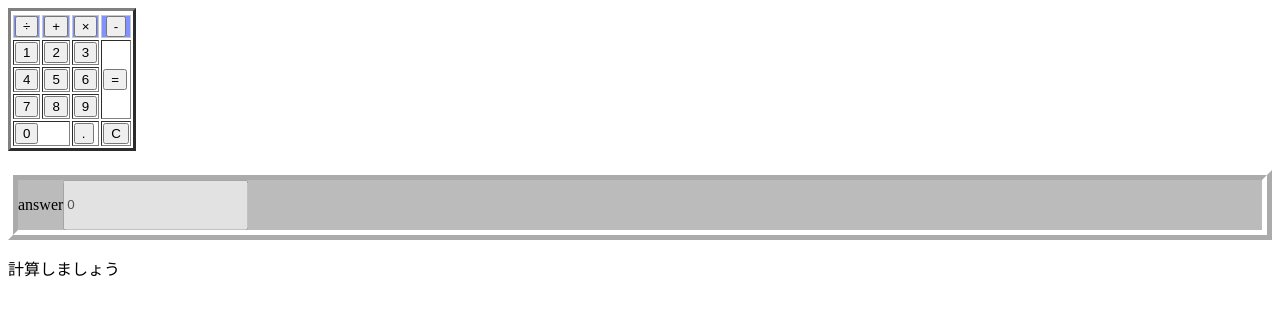
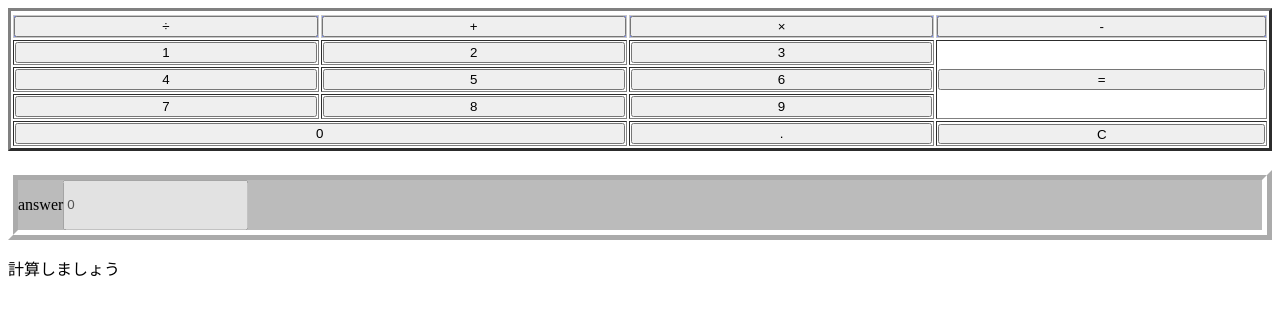
Before and after one commit to yutamamiya/calculator, a plain HTML site: page index.html in a window 1280 px wide. Drawn offline with Linux system fonts and the light colour scheme.

Commit message:
フレキシブルレイアウト作業

```diff
--- a/index.html
+++ b/index.html
@@ -14,74 +14,74 @@
     <tr>
       <!--division-->
       <th>
-        <input type="button" value="÷" onclick="OnButtonClickDivison()">
+        <input type="button" value="÷" onclick="OnButtonClickDivison()" style="width: 100%;">
       </th>
       <!--multiplication-->
       <th>
-        <input type="button" value="+" onclick="OnButtonClickaddition()">
+        <input type="button" value="+" onclick="OnButtonClickaddition()"style="width: 100%;">
       </th>
       <th>
-        <input type="button" value="×" onclick="OnButtonCllickmulti()">
+        <input type="button" value="×" onclick="OnButtonCllickmulti()"style="width: 100%;">
       </th>
       <th>
-        <input type="button" value="-" onclick="OnButtoClicksubtraction()">
+        <input type="button" value="-" onclick="OnButtoClicksubtraction()"style="width: 100%;">
       </th>
     </tr>
 
     <tr>
       <td>
-        <input type="button" value="1" onclick="OnButtoClick1()">
+        <input type="button" value="1" onclick="OnButtoClick1()"style="width: 100%;">
       </td>
       <td>
-        <input type="button" value="2" onclick="OnButtoClick2()">
+        <input type="button" value="2" onclick="OnButtoClick2()"style="width: 100%;">
       </td>
 
        <td>
-        <input type="button" value="3" onclick="OnButtoClick3()">
+        <input type="button" value="3" onclick="OnButtoClick3()"style="width: 100%;">
       </td>
       <td rowspan="3">
-        <input type="button" value="=" onclick="OnbuttonClickequal()">
+        <input type="button" value="=" onclick="OnbuttonClickequal()"style="width: 100%;">
       </td>
     </tr>
     <tr>
       <td>
-      <input type="button" value="4" onclick="OnButtoClick4()">
+      <input type="button" value="4" onclick="OnButtoClick4()" style="width: 100%;">
       </button>
       </td>
       <td>
-      <input type="button" value="5" onclick="OnButtoClick5()">
+      <input type="button" value="5" onclick="OnButtoClick5()" style="width: 100%;">
       </button>
       </td>
       <td>
-      <input type="button" value="6" onclick="OnButtoClick6()">
+      <input type="button" value="6" onclick="OnButtoClick6()" style="width: 100%;">
       </button>
       </td>
     </tr>
 
     <tr>
       <td>
-      <input type="button" value="7" onclick="OnButtoClick7()">
+      <input type="button" value="7" onclick="OnButtoClick7()" style="width: 100%;">
       </button>
       </td>
       <td>
-      <input type="button" value="8" onclick="OnButtoClick8()">
+      <input type="button" value="8" onclick="OnButtoClick8()" style="width: 100%;">
       </button>
       </td>
       <td>
-      <input type="button" value="9" onclick="OnButtoClick9()">
+      <input type="button" value="9" onclick="OnButtoClick9()" style="width: 100%;">
       </button>
       </td>
     </tr>
 
     <tr>
       <td colspan="2">
-        <input type="button" value="0" onclick="OnButtoClick0()">
+        <input type="button" value="0" onclick="OnButtoClick0()"style="width: 100%;">
       </td>
       <td>
-        <input type="button" value="." onclick="OnclickDecimal()">
+        <input type="button" value="." onclick="OnclickDecimal()"style="width: 100%;">
       </td>
       <td>
-        <input type="button" value="C" onclick="OnClickClear()">
+        <input type="button" value="C" onclick="OnClickClear()"style="width: 100%;height: 20px;">
       </td>
     </tr>
   </table>
@@ -92,7 +92,7 @@
     </h3>
     <div class="input_box">
       <p>answer</p>
-      <input type="number" id="ansewer_text" value="0" disabled>
+      <input type="number" id="ansewer_text" value="0" disabled ">
     </div>
     <p>計算しましょう</p>
   </body>
--- a/main.css
+++ b/main.css
@@ -1,14 +1,22 @@
+html{
+  width: 100%;
+  height: 100%;
+
+}
+
 th {
   background-color: rgb(127, 146, 255);
   border: 1px solid rgb(199, 199, 199);
   padding: 0px;
 }
 td {
-
   border: auto solid #bbb;
+  height:100%;
 }
 table {
   background-color: #fff;
+  width: 100%;
+  height: 100%;
 }
 .input_box {
   border: 10px ridge #fff;
```
